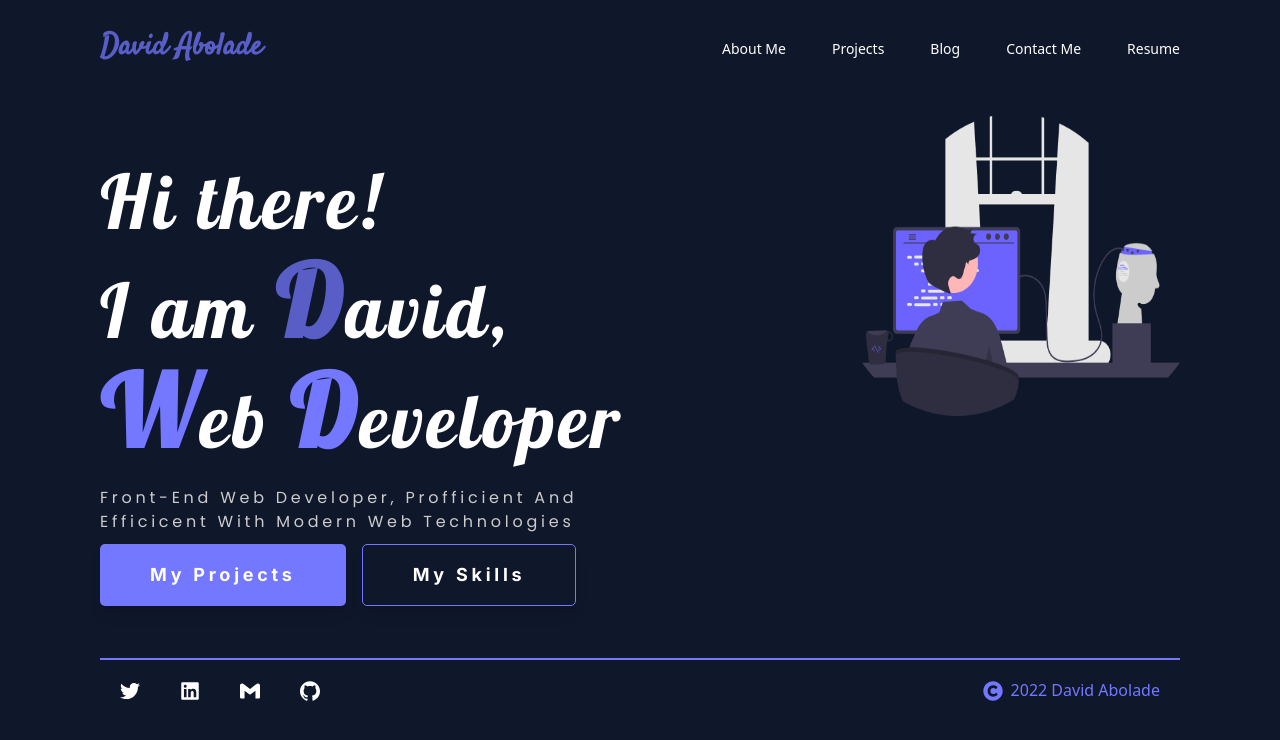
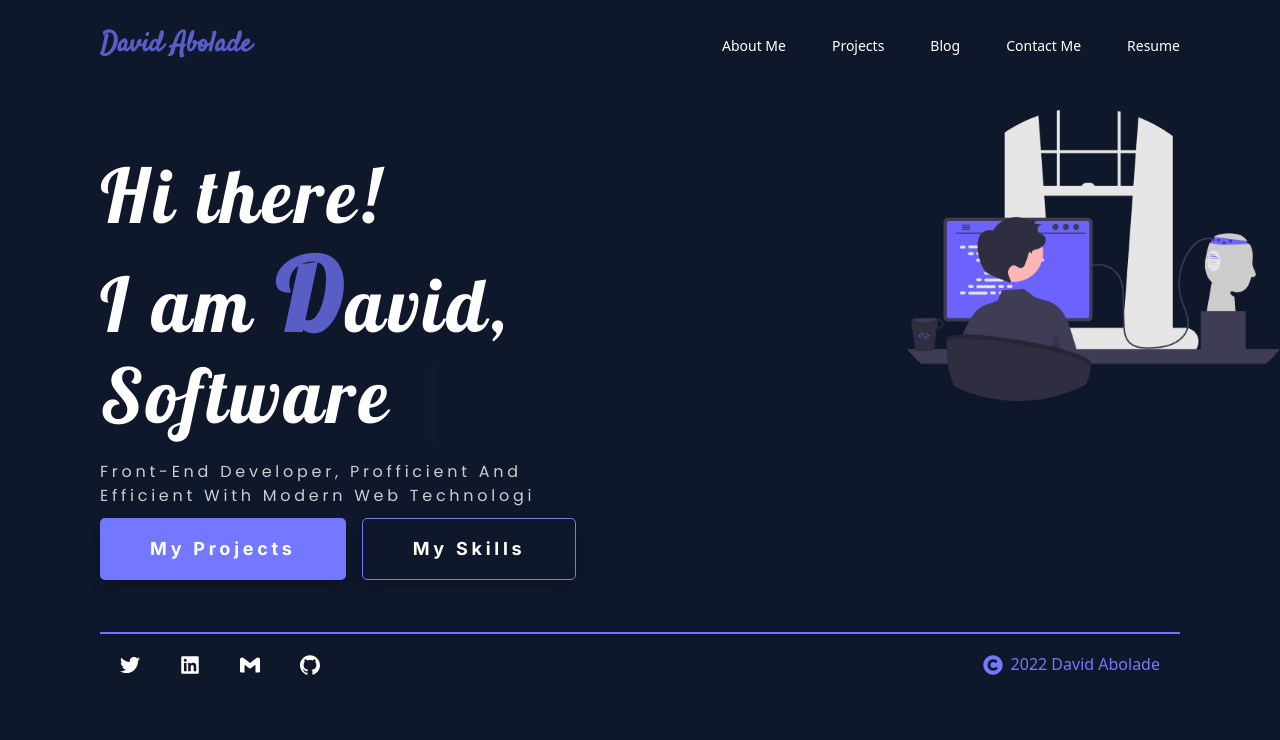
Before and after one commit to A-believer/david__portfolio, a React (Vite) app: page / in a window 1280 px wide. Shown: the top 740 px of the page. Built offline with nearby package versions, Linux system fonts and the light colour scheme.

Commit message:
added animation to homepage

```diff
--- a/package.json
+++ b/package.json
@@ -17,8 +17,10 @@
     "react-dom": "^18.2.0",
     "react-icons": "^4.7.1",
     "react-router-dom": "^6.7.0",
+    "react-simple-typewriter": "^5.0.1",
     "sort-by": "^1.2.0",
-    "swiper": "^8.4.6"
+    "swiper": "^8.4.6",
+    "typewriter-effect": "^2.19.0"
   },
   "devDependencies": {
     "@tailwindcss/forms": "^0.5.3",
--- a/src/components/Navbar.jsx
+++ b/src/components/Navbar.jsx
@@ -1,34 +1,59 @@
 import React, { useState } from 'react'
 import { Link, Outlet } from "react-router-dom";
 import { Sling as Hamburger } from 'hamburger-react'
-import { motion, AnimatePresence } from "framer-motion"
+import { motion } from "framer-motion"
 
 
+const visible = { opacity: 1, y: 0, transition: { duration: 0.5 } };
+
+const itemVariants = {
+  hidden: { opacity: 0, y: 10 },
+  visible
+};
 
 const Navbar = () => {
   const [toggle, setToggle] = useState(false)
 
 
   return (
-      <nav className='lg:px-[100px] px-[25px] flex justify-between items-center py-[17px] lg:py-[30px] bg-primary'>
-        <ul className='font-satisfy font-vb text-secondary text-[30px] leading-[36px] lg:ml-0 ml-[20px] animate-pulse'>
-        <li><Link to='/'>David Abolade</Link></li>
-        </ul>
+    <motion.nav
+      initial="hidden"
+      animate="visible"
+      exit={{ opacity: 0, transition: { duration: 1 } }}
+      variants={{ visible: { transition: { staggerChildren: 0.3 } } }}
+
+      className='lg:px-[100px] px-[25px] flex justify-between items-center py-[17px] lg:py-[30px] bg-primary'>
+      <motion.p
+        variants={{
+          hidden: { opacity: 0, y: -20 },
+          visible
+          }}
+        className='font-satisfy font-vb text-secondary text-[28px] leading-[30px] lg:ml-0 ml-[20px] animate-pulse'><Link to='/'>David Abolade</Link></motion.p>
+
 
         <ul className='hidden lg:flex gap-x-[46px] text-white text-[14px] leading-[17px] font-m'>
-          <li className='hover:underline underline decoration-transparent hover:decoration-secondary underline-offset-[5px] '><Link to='/about'>About Me</Link></li>
-          <li className='hover:underline underline decoration-transparent hover:decoration-secondary underline-offset-[5px] '><Link to='/projects'>Projects</Link></li>
-          <li className='hover:underline underline decoration-transparent hover:decoration-secondary underline-offset-[5px] '><Link to='/blog'>Blog</Link></li>
-          <li className='hover:underline underline decoration-transparent hover:decoration-secondary underline-offset-[5px] '><Link to='/contact'>Contact Me</Link></li>
-          <li className='hover:underline underline decoration-transparent hover:decoration-secondary underline-offset-[5px] '><a href="#">Resume</a></li>
+          <motion.li
+          variants={itemVariants}
+          className='hover:underline underline decoration-transparent hover:decoration-secondary underline-offset-[5px] '><Link to='/about'>About Me</Link></motion.li>
+          <motion.li
+          variants={itemVariants}
+          className='hover:underline underline decoration-transparent hover:decoration-secondary underline-offset-[5px] '><Link to='/projects'>Projects</Link></motion.li>
+          <motion.li
+          variants={itemVariants}
+          className='hover:underline underline decoration-transparent hover:decoration-secondary underline-offset-[5px] '><Link to='/blog'>Blog</Link></motion.li>
+          <motion.li
+          variants={itemVariants}
+          className='hover:underline underline decoration-transparent hover:decoration-secondary underline-offset-[5px] '><Link to='/contact'>Contact Me</Link></motion.li>
+          <motion.li
+          variants={itemVariants}
+          className='hover:underline underline decoration-transparent hover:decoration-secondary underline-offset-[5px] '><a href="#">Resume</a></motion.li>
       </ul>
 
-      <AnimatePresence>
-       <motion.div
+
+      <motion.div
+        variants={itemVariants}
         className='lg:hidden flex flex-col items-center'
-        initial={{ opacity: 0}}
-      animate={{ opacity: 1 }}
-      exit={{ opacity: 0 }}>
+    >
         <Hamburger
           size={25}
           toggled={toggle}
@@ -44,20 +69,20 @@ const Navbar = () => {
             className='animate-ping'
         />
 
-        <ul
+        <motion.ul
+
         onClick={() => setToggle(false)}
-        className={`${toggle ?'lg:flex' : 'hidden'} gap-x-[46px] text-secondary text-[25px] leading-[35px] font-m absolute right-0 top-20 text-right w-2/5 mr-[25px] gap-10 transition-transform ease-linear delay-1000 duration-1000`}>
+        className={`${toggle ?'lg:flex' : 'hidden'} text-secondary text-[25px] leading-[35px] font-m absolute right-0 top-20 w-2/5 mr-[5px]`}>
           <li className='mb-3'><Link to='/about'>About</Link></li>
           <li className='mb-3'><Link to='/projects'>Projects</Link></li>
           <li className='mb-3'><Link to='/blog'>Blog</Link></li>
           <li className='mb-3'><Link to='/contact'>Contact</Link></li>
           <li className='mb-3'><a href="#">Resume</a></li>
-      </ul>
+      </motion.ul>
 
       </motion.div>
-      </AnimatePresence>
         <Outlet />
-      </nav>
+      </motion.nav>
   )
 }
 
--- a/src/pages/Hero.jsx
+++ b/src/pages/Hero.jsx
@@ -1,17 +1,39 @@
 import React from 'react'
-// import Button from '../components/Button'
 import heroImg from '../assets/hero-img.png'
 import { Link } from 'react-router-dom'
+import { Typewriter } from 'react-simple-typewriter'
 
 
 const Hero = () => {
   return (
-    <main className='flex justify-between lg:px-[100px] px-[25px] md:py-[20px]'>
+    <main className='flex justify-between lg:pl-[100px] pl-[25px] md:py-[20px]'>
       <div className='text-white font-lobster md:text-[75px] text-[50px]  md:leading-[90px] leading-[70px]  font-n tracking-wider mt-10'>
         <p>Hi there!</p>
         <p>I am <span className='font-pacifico font-vb text-secondary md:text-[100px]  md:leading-[110px] text-[70px] leading-[75px] animate-pulse'>D</span>avid,</p>
-        <p><span className='font-pacifico font-vb text-secondary md:text-[100px]  md:leading-[110px] text-[70px] leading-[75px] '>W</span>eb <span className='font-pacifico font-vb text-secondary md:text-[100px]  md:leading-[110px] text-[70px] leading-[75px]'>D</span>eveloper</p>
-        <p className='capitalize md:w-3/4 w-full text-[16px] leading-[24px] text-[#cccccc] font-poppins my-[20px] mb-[10px]'>Front-end web Developer, Profficient and Efficicent with Modern Web Technologies</p>
+
+        <p>
+           <Typewriter
+            words={['Web Developer,', 'Software Engineer,', 'Problem Solver!']}
+            loop={10}
+            cursor
+            cursorStyle='|'
+            typeSpeed={70}
+            deleteSpeed={50}
+            delaySpeed={1000}
+          />
+        </p>
+        <p className='capitalize md:w-3/5 w-full text-[16px] leading-[24px] text-[#cccccc] font-poppins my-[20px] mb-[10px]'>
+
+          <Typewriter
+            words={['Front-End Developer, Profficient and Efficient with modern Web Technologies!']}
+            loop={1}
+            cursor
+            cursorStyle=' '
+            typeSpeed={75}
+            deleteSpeed={55}
+            delaySpeed={1000}
+          />
+        </p>
 
         <div className='flex gap-x-4 lg:mb-8 mb-4 justify-start'>
 
@@ -21,8 +43,8 @@ const Hero = () => {
         </div>
 
       </div>
-      <div>
-        <img src={heroImg} alt="hero_img" className='xl:w-[498px] xl:h-[388px] lg:w-[400px] lg:h-[300px] lg:block hidden'/>
+      <div className='xl:w-[498px] xl:h-[388px] lg:w-[400px] lg:h-[300px] lg:block hiddenm mx-auto'>
+        <img src={heroImg} alt="hero_img" className='w-full'/>
       </div>
     </main>
   )
```
Also changed, not shown: 1 other file (tests, documents, lock files or other folders).
